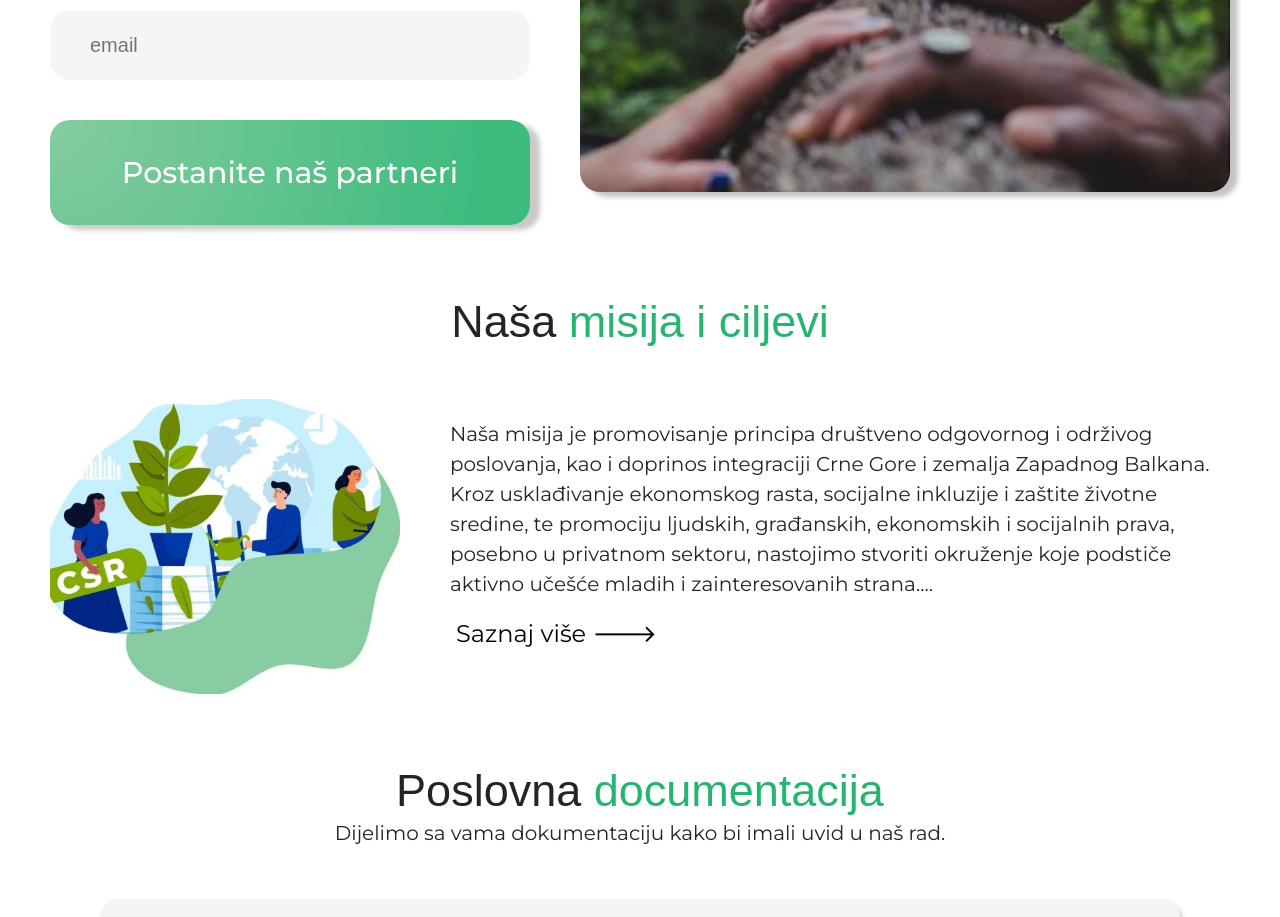
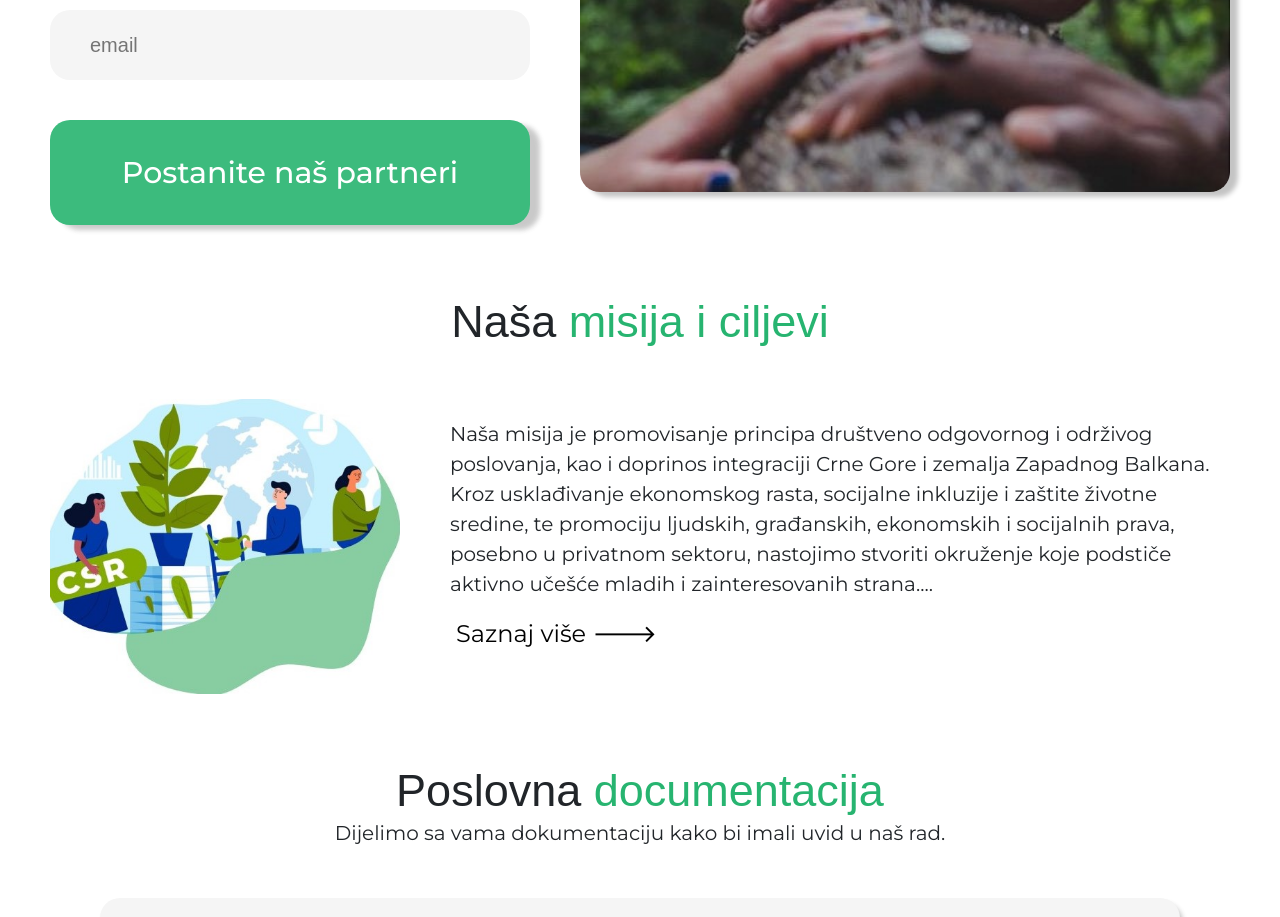
Before and after one commit to mmarakesh/a4csr, a React (Create React App) app: page / in a window 1280 px wide. Shown: the part 840-1757 px from the top of the page. Built offline with nearby package versions, Linux system fonts and the light colour scheme; a web font is replaced by a local one.

Commit message:
deleted radial-gradient from formspree-btn

```diff
--- a/src/Components/Onama/ContactForm.css
+++ b/src/Components/Onama/ContactForm.css
@@ -23,7 +23,7 @@
     font-weight: 500;
     color: #fff;
     background-color: #27B470;
-    background: radial-gradient(circle at 1.8% 4.8%, rgb(120, 199, 149) 0%, rgb(39, 180, 112) 90%);
+    /* background: radial-gradient(circle at 1.8% 4.8%, rgb(120, 199, 149) 0%, rgb(39, 180, 112) 90%); */
     box-shadow: 10px 5px 5px #C4C4C4;
     opacity: 0.9;
 }
```
